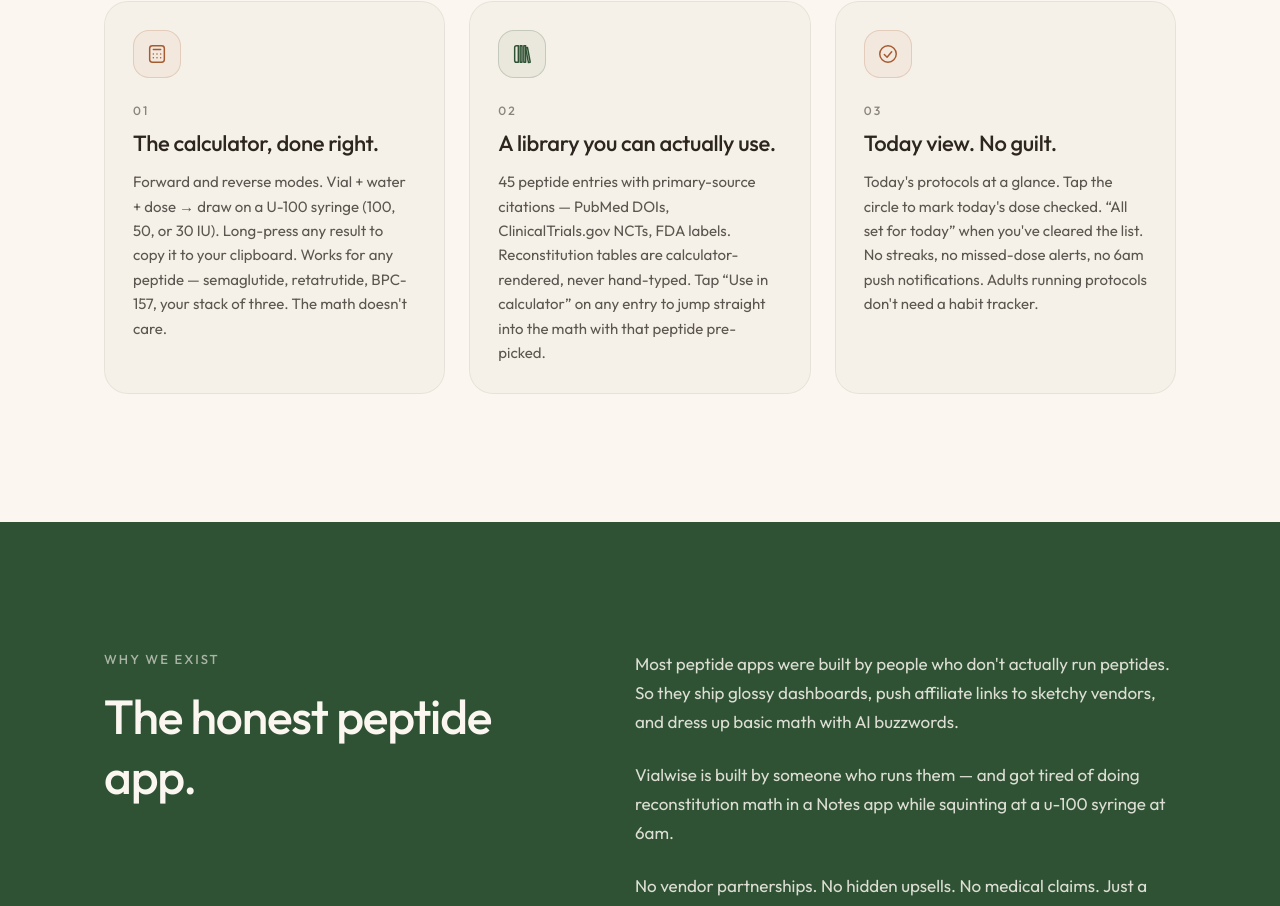
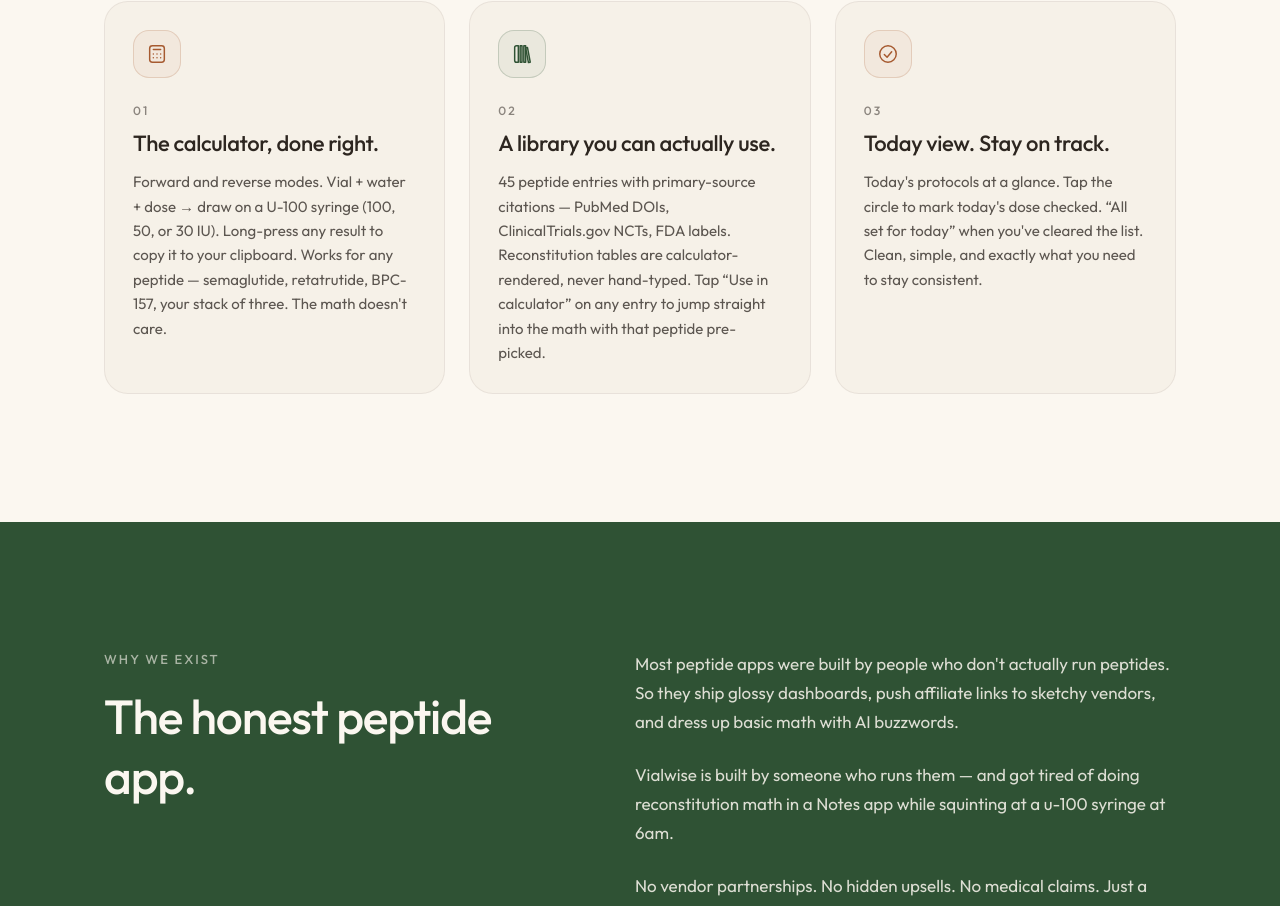
Before and after one commit to brightwealth/vialwise-web, a Next.js app: page / in a window 1280 px wide. Shown: the part 1420-2326 px from the top of the page. Built offline with nearby package versions, Linux system fonts and the light colour scheme; no server answers.

Commit message:
Update Features.tsx

```diff
--- a/src/components/Features.tsx
+++ b/src/components/Features.tsx
@@ -31,8 +31,8 @@
         />
         <FeatureCard
           eyebrow="03"
-          title="Today view. No guilt."
-          body="Today's protocols at a glance. Tap the circle to mark today's dose checked. &ldquo;All set for today&rdquo; when you've cleared the list. No streaks, no missed-dose alerts, no 6am push notifications. Adults running protocols don't need a habit tracker."
+          title="Today view. Stay on track."
+          body="Today's protocols at a glance. Tap the circle to mark today's dose checked. &ldquo;All set for today&rdquo; when you've cleared the list. Clean, simple, and exactly what you need to stay consistent."
           icon={<CheckCircleIcon />}
           accent="amber"
         />
```
